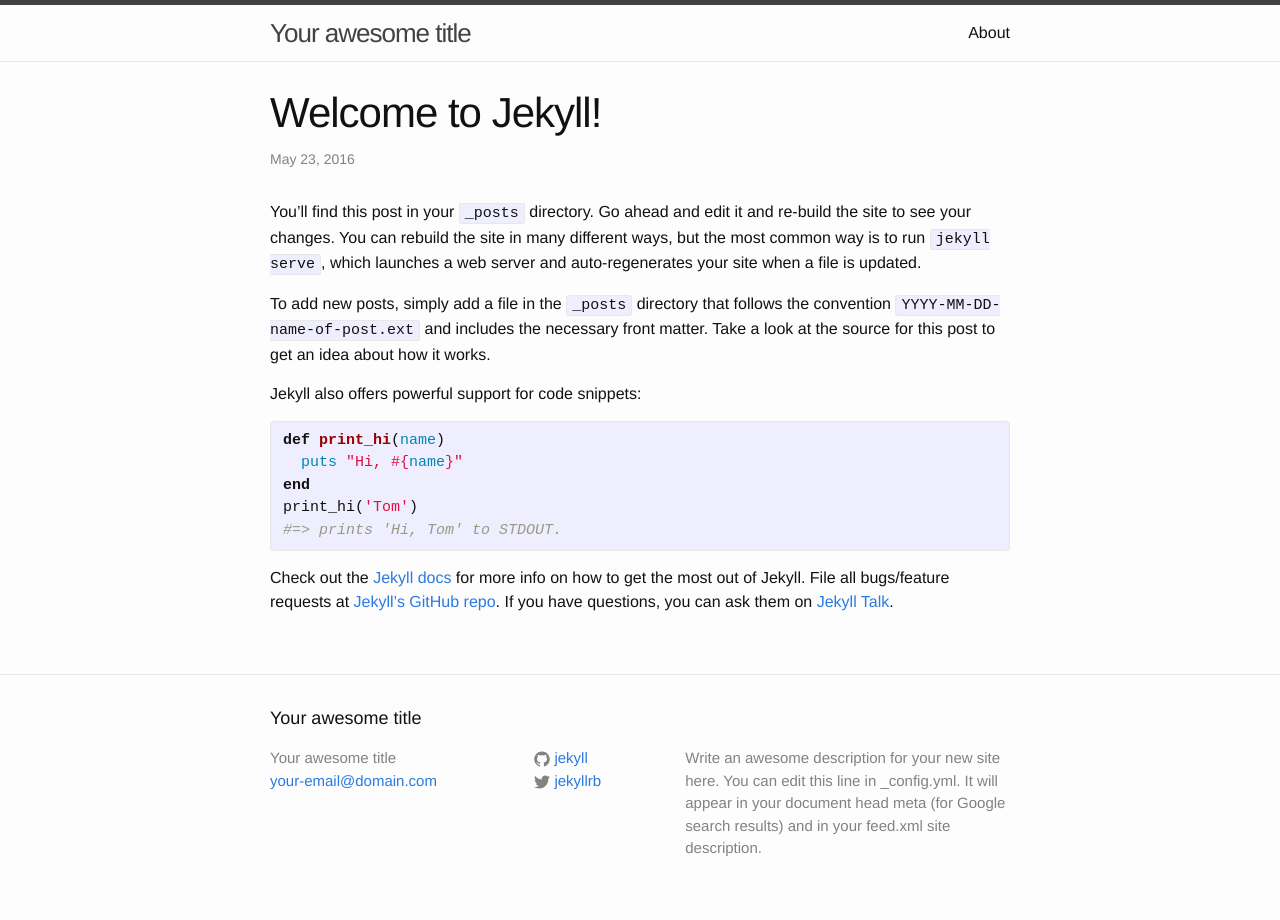
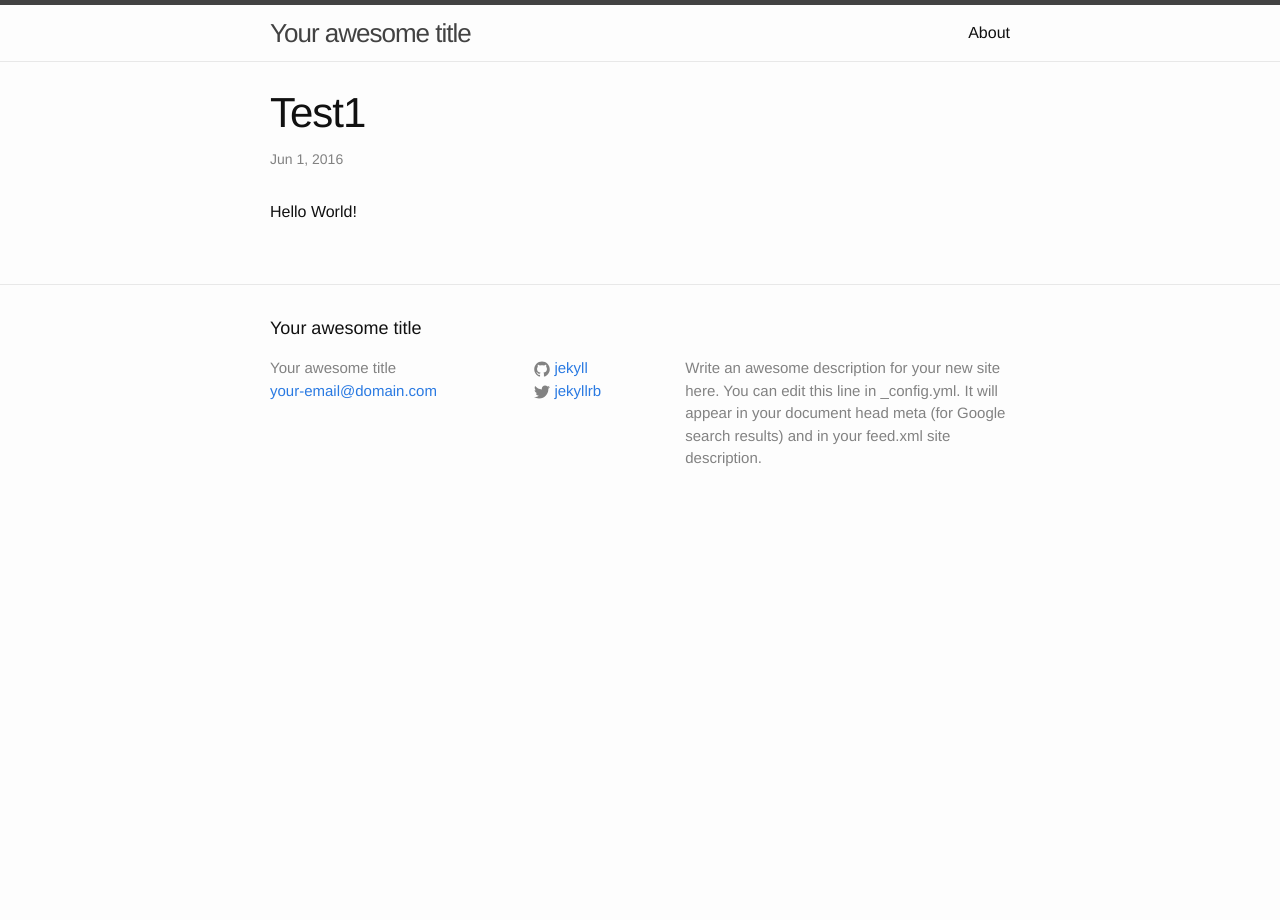
Before and after one commit to whats58/whats58.github.io, a Jekyll site: the page built from _posts/2016-06-01-test1.2.markdown, in a window 1280 px wide. Built offline with Jekyll 4.4.1, drawn with Linux system fonts in a browser that asks for light colours.

Commit message:
Add test1 post

```diff
--- a/_posts/2016-06-01-test1.2.markdown
+++ b/_posts/2016-06-01-test1.2.markdown
@@ -1,25 +1,7 @@
 ---
 layout: post
-title:  "Welcome to Jekyll!"
-date:   2016-05-23 16:06:06 -0400
+title:  "Test1"
+date:   2016-06-01 16:06:06 -0400
 categories: jekyll update
 ---
-You’ll find this post in your `_posts` directory. Go ahead and edit it and re-build the site to see your changes. You can rebuild the site in many different ways, but the most common way is to run `jekyll serve`, which launches a web server and auto-regenerates your site when a file is updated.
-
-To add new posts, simply add a file in the `_posts` directory that follows the convention `YYYY-MM-DD-name-of-post.ext` and includes the necessary front matter. Take a look at the source for this post to get an idea about how it works.
-
-Jekyll also offers powerful support for code snippets:
-
-{% highlight ruby %}
-def print_hi(name)
-  puts "Hi, #{name}"
-end
-print_hi('Tom')
-#=> prints 'Hi, Tom' to STDOUT.
-{% endhighlight %}
-
-Check out the [Jekyll docs][jekyll-docs] for more info on how to get the most out of Jekyll. File all bugs/feature requests at [Jekyll’s GitHub repo][jekyll-gh]. If you have questions, you can ask them on [Jekyll Talk][jekyll-talk].
-
-[jekyll-docs]: http://jekyllrb.com/docs/home
-[jekyll-gh]:   https://github.com/jekyll/jekyll
-[jekyll-talk]: https://talk.jekyllrb.com/
+Hello World!
```
